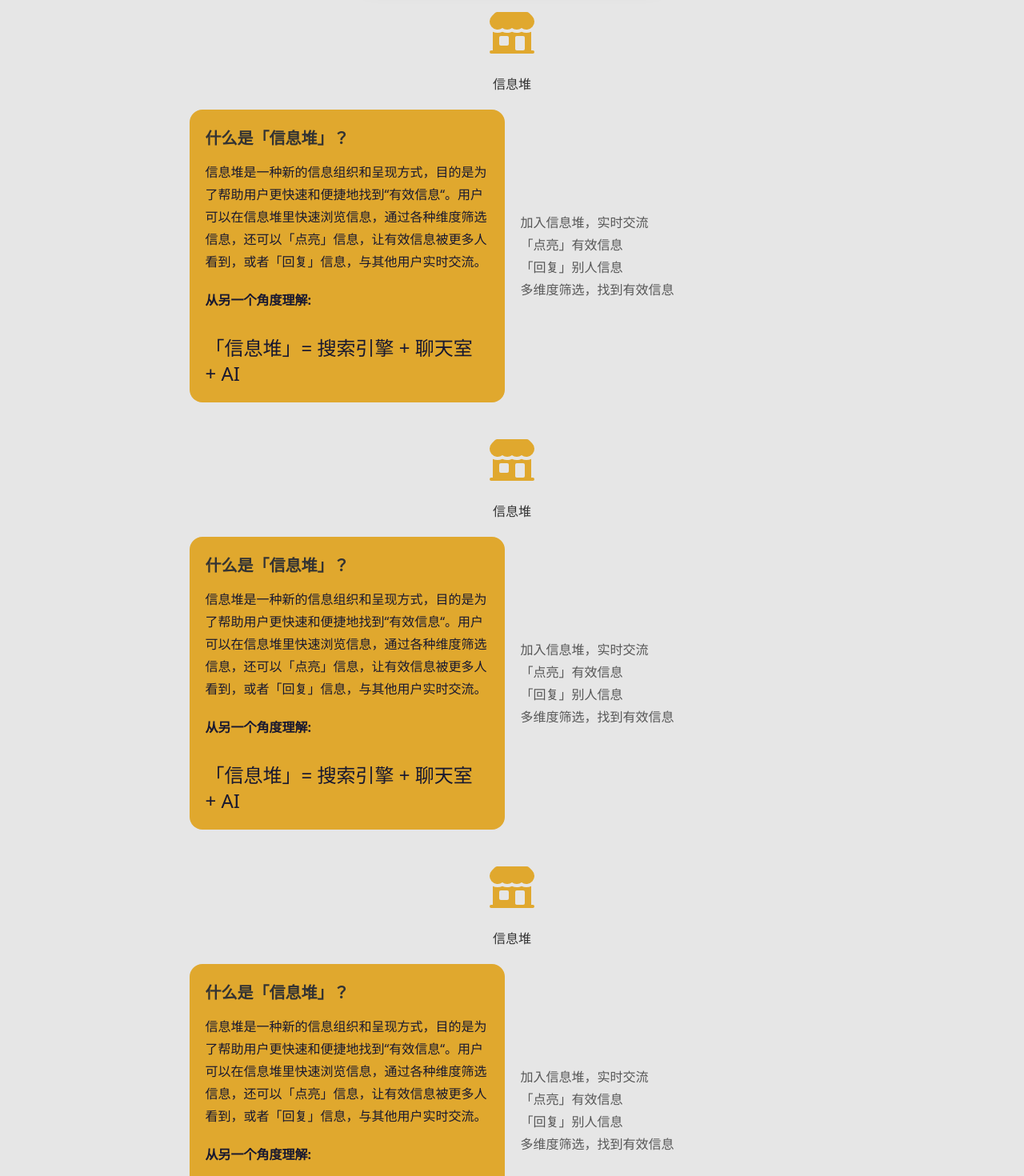
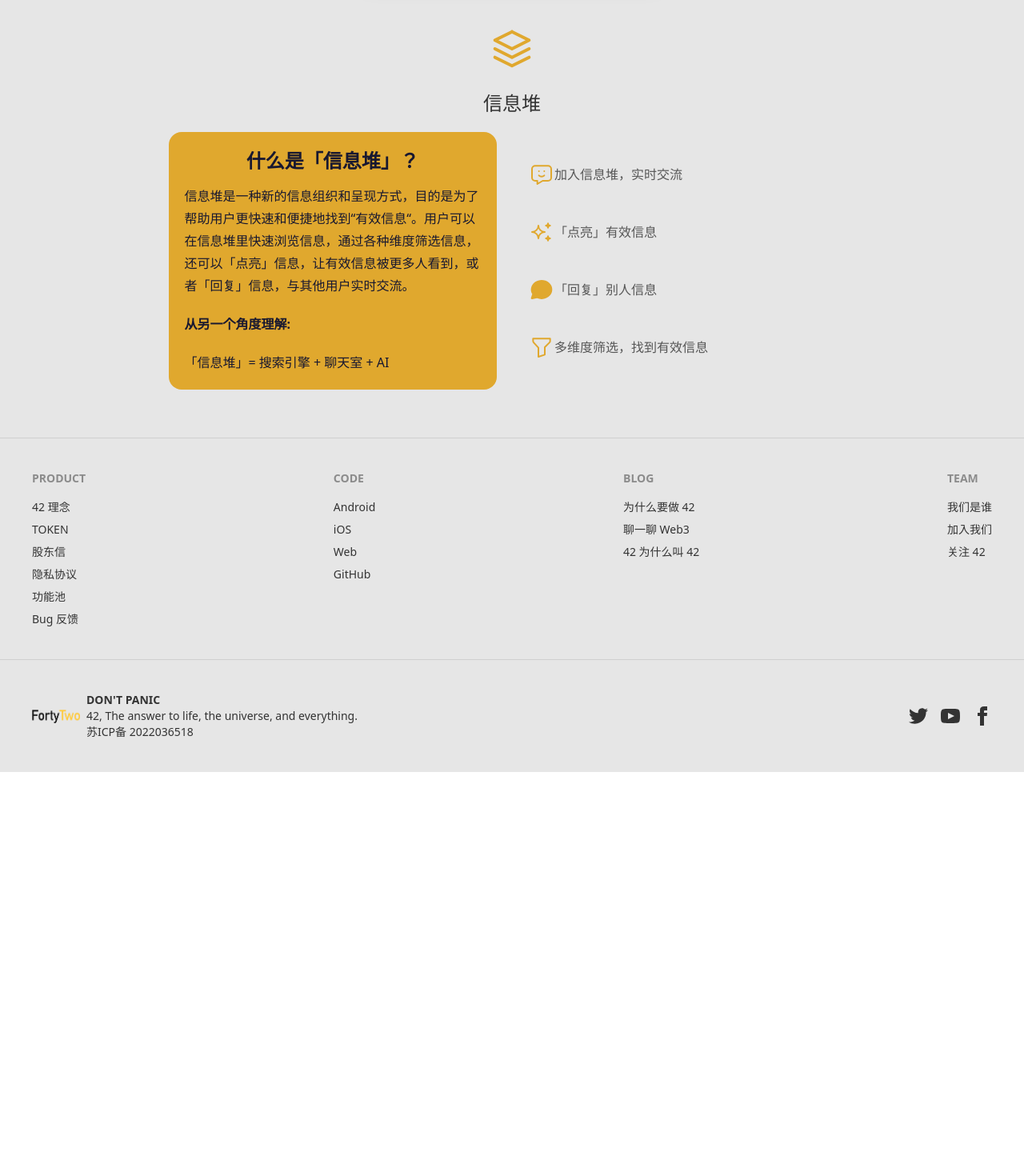
Before and after one commit to XiangNorth/FortyTwo, a Next.js app: page / in a window 1280 px wide. Shown: the part 1180-2650 px from the top of the page at 80% size. After the commit the page ends 2145 px from the top, so only its background shows below. Built offline with nearby package versions, Linux system fonts and the light colour scheme.

Commit message:
feat: Finish description part 1

```diff
--- a/components/description.tsx
+++ b/components/description.tsx
@@ -1,102 +1,35 @@
-
+import { IconFilter, IconMessageChatbot, IconMessageCircle2Filled, IconSparkles, IconStack2 } from '@tabler/icons-react';
 
 export default function Description() {
     return (<>
-        <div className="container mx-auto">
+        <div className="container mx-auto my-5">
             <div className="flex items-center mt-10 w-full">
-                <div className="w-full md:w-4/5 mr-auto ml-auto flex flex-col items-center justify-center gap-5">
-                    <svg xmlns="http://www.w3.org/2000/svg" viewBox="0 0 24 24" className="w-16 h-16 fill-primary">
-                        <path d="M5.223 2.25c-.497 0-.974.198-1.325.55l-1.3 1.298A3.75 3.75 0 007.5 9.75c.627.47 1.406.75 2.25.75.844 0 1.624-.28 2.25-.75.626.47 1.406.75 2.25.75.844 0 1.623-.28 2.25-.75a3.75 3.75 0 004.902-5.652l-1.3-1.299a1.875 1.875 0 00-1.325-.549H5.223z" />
-                        <path fillRule="evenodd" d="M3 20.25v-8.755c1.42.674 3.08.673 4.5 0A5.234 5.234 0 009.75 12c.804 0 1.568-.182 2.25-.506a5.234 5.234 0 002.25.506c.804 0 1.567-.182 2.25-.506 1.42.674 3.08.675 4.5.001v8.755h.75a.75.75 0 010 1.5H2.25a.75.75 0 010-1.5H3zm3-6a.75.75 0 01.75-.75h3a.75.75 0 01.75.75v3a.75.75 0 01-.75.75h-3a.75.75 0 01-.75-.75v-3zm8.25-.75a.75.75 0 00-.75.75v5.25c0 .414.336.75.75.75h3a.75.75 0 00.75-.75v-5.25a.75.75 0 00-.75-.75h-3z" clipRule="evenodd" />
-                    </svg>
-                    <h3>信息堆</h3>
-                    <div className="flex justify-center items-center gap-5 flex-col md:flex-row">
+                <div className="w-full md:w-9/10 mr-auto ml-auto flex flex-col items-center justify-center gap-5">
+                    <IconStack2 size={64} stroke={1.5} className="text-primary" />
+                    <div className="font-medium text-2xl">信息堆</div>
+                    <div className="flex justify-center items-center gap-10 flex-col md:flex-row">
                         <div className="card bg-primary prose p-5 w-full md:basis-1/2 text-primary-content">
-                            <h3>什么是「信息堆」？</h3>
+                            <h3 className="self-center text-primary-content text-2xl">什么是「信息堆」？</h3>
                             <p>信息堆是一种新的信息组织和呈现方式，目的是为了帮助用户更快速和便捷地找到“有效信息“。用户可以在信息堆里快速浏览信息，通过各种维度筛选信息，还可以「点亮」信息，让有效信息被更多人看到，或者「回复」信息，与其他用户实时交流。</p>
                             <b>从另一个角度理解:</b>
-                            <p className="text-2xl">「信息堆」= 搜索引擎 + 聊天室 + AI</p>
+                            <p>「信息堆」= 搜索引擎 + 聊天室 + AI</p>
                         </div>
-                        <div className="w-full md:basis-1/2 md:h-full prose">
-                            <div className="flex flex-col md:h-full content-evenly">
-                                <div>
-                                    加入信息堆，实时交流
-                                </div>
-                                <div>
-                                    「点亮」有效信息
-                                </div>
-                                <div>
-                                    「回复」别人信息
-                                </div>
-                                <div>
-                                    多维度筛选，找到有效信息
-                                </div>
+                        <div className="w-full md:basis-1/2 h-full prose flex flex-col gap-10 items-center md:items-baseline">
+                            <div className='flex items-center'>
+                                <IconMessageChatbot size={32} stroke={1.5} className='text-primary' />
+                                加入信息堆，实时交流
                             </div>
-                        </div>
-                    </div>
-                </div>
-            </div>
-            <div className="flex items-center mt-10 w-full">
-                <div className="w-full md:w-4/5 mr-auto ml-auto flex flex-col items-center justify-center gap-5">
-                    <svg xmlns="http://www.w3.org/2000/svg" viewBox="0 0 24 24" className="w-16 h-16 fill-primary">
-                        <path d="M5.223 2.25c-.497 0-.974.198-1.325.55l-1.3 1.298A3.75 3.75 0 007.5 9.75c.627.47 1.406.75 2.25.75.844 0 1.624-.28 2.25-.75.626.47 1.406.75 2.25.75.844 0 1.623-.28 2.25-.75a3.75 3.75 0 004.902-5.652l-1.3-1.299a1.875 1.875 0 00-1.325-.549H5.223z" />
-                        <path fillRule="evenodd" d="M3 20.25v-8.755c1.42.674 3.08.673 4.5 0A5.234 5.234 0 009.75 12c.804 0 1.568-.182 2.25-.506a5.234 5.234 0 002.25.506c.804 0 1.567-.182 2.25-.506 1.42.674 3.08.675 4.5.001v8.755h.75a.75.75 0 010 1.5H2.25a.75.75 0 010-1.5H3zm3-6a.75.75 0 01.75-.75h3a.75.75 0 01.75.75v3a.75.75 0 01-.75.75h-3a.75.75 0 01-.75-.75v-3zm8.25-.75a.75.75 0 00-.75.75v5.25c0 .414.336.75.75.75h3a.75.75 0 00.75-.75v-5.25a.75.75 0 00-.75-.75h-3z" clipRule="evenodd" />
-                    </svg>
-                    <h3>信息堆</h3>
-                    <div className="flex justify-center items-center gap-5 flex-col md:flex-row">
-                        <div className="card bg-primary prose p-5 w-full md:basis-1/2 text-primary-content">
-                            <h3>什么是「信息堆」？</h3>
-                            <p>信息堆是一种新的信息组织和呈现方式，目的是为了帮助用户更快速和便捷地找到“有效信息“。用户可以在信息堆里快速浏览信息，通过各种维度筛选信息，还可以「点亮」信息，让有效信息被更多人看到，或者「回复」信息，与其他用户实时交流。</p>
-                            <b>从另一个角度理解:</b>
-                            <p className="text-2xl">「信息堆」= 搜索引擎 + 聊天室 + AI</p>
-                        </div>
-                        <div className="w-full md:basis-1/2 md:h-full prose">
-                            <div className="flex flex-col md:h-full content-evenly">
-                                <div>
-                                    加入信息堆，实时交流
-                                </div>
-                                <div>
-                                    「点亮」有效信息
-                                </div>
-                                <div>
-                                    「回复」别人信息
-                                </div>
-                                <div>
-                                    多维度筛选，找到有效信息
-                                </div>
+                            <div className='flex items-center'>
+                                <IconSparkles size={32} stroke={1.5} className='text-primary' />
+                                「点亮」有效信息
                             </div>
-                        </div>
-                    </div>
-                </div>
-            </div>
-            <div className="flex items-center mt-10 w-full">
-                <div className="w-full md:w-4/5 mr-auto ml-auto flex flex-col items-center justify-center gap-5">
-                    <svg xmlns="http://www.w3.org/2000/svg" viewBox="0 0 24 24" className="w-16 h-16 fill-primary">
-                        <path d="M5.223 2.25c-.497 0-.974.198-1.325.55l-1.3 1.298A3.75 3.75 0 007.5 9.75c.627.47 1.406.75 2.25.75.844 0 1.624-.28 2.25-.75.626.47 1.406.75 2.25.75.844 0 1.623-.28 2.25-.75a3.75 3.75 0 004.902-5.652l-1.3-1.299a1.875 1.875 0 00-1.325-.549H5.223z" />
-                        <path fillRule="evenodd" d="M3 20.25v-8.755c1.42.674 3.08.673 4.5 0A5.234 5.234 0 009.75 12c.804 0 1.568-.182 2.25-.506a5.234 5.234 0 002.25.506c.804 0 1.567-.182 2.25-.506 1.42.674 3.08.675 4.5.001v8.755h.75a.75.75 0 010 1.5H2.25a.75.75 0 010-1.5H3zm3-6a.75.75 0 01.75-.75h3a.75.75 0 01.75.75v3a.75.75 0 01-.75.75h-3a.75.75 0 01-.75-.75v-3zm8.25-.75a.75.75 0 00-.75.75v5.25c0 .414.336.75.75.75h3a.75.75 0 00.75-.75v-5.25a.75.75 0 00-.75-.75h-3z" clipRule="evenodd" />
-                    </svg>
-                    <h3>信息堆</h3>
-                    <div className="flex justify-center items-center gap-5 flex-col md:flex-row">
-                        <div className="card bg-primary prose p-5 w-full md:basis-1/2 text-primary-content">
-                            <h3>什么是「信息堆」？</h3>
-                            <p>信息堆是一种新的信息组织和呈现方式，目的是为了帮助用户更快速和便捷地找到“有效信息“。用户可以在信息堆里快速浏览信息，通过各种维度筛选信息，还可以「点亮」信息，让有效信息被更多人看到，或者「回复」信息，与其他用户实时交流。</p>
-                            <b>从另一个角度理解:</b>
-                            <p className="text-2xl">「信息堆」= 搜索引擎 + 聊天室 + AI</p>
-                        </div>
-                        <div className="w-full md:basis-1/2 md:h-full prose">
-                            <div className="flex flex-col md:h-full content-evenly">
-                                <div>
-                                    加入信息堆，实时交流
-                                </div>
-                                <div>
-                                    「点亮」有效信息
-                                </div>
-                                <div>
-                                    「回复」别人信息
-                                </div>
-                                <div>
-                                    多维度筛选，找到有效信息
-                                </div>
+                            <div className='flex items-center'>
+                                <IconMessageCircle2Filled size={32} stroke={1.5} className='text-primary' />
+                                「回复」别人信息
+                            </div>
+                            <div className='flex items-center'>
+                                <IconFilter size={32} stroke={1.5} className='text-primary' />
+                                多维度筛选，找到有效信息
                             </div>
                         </div>
                     </div>
```
